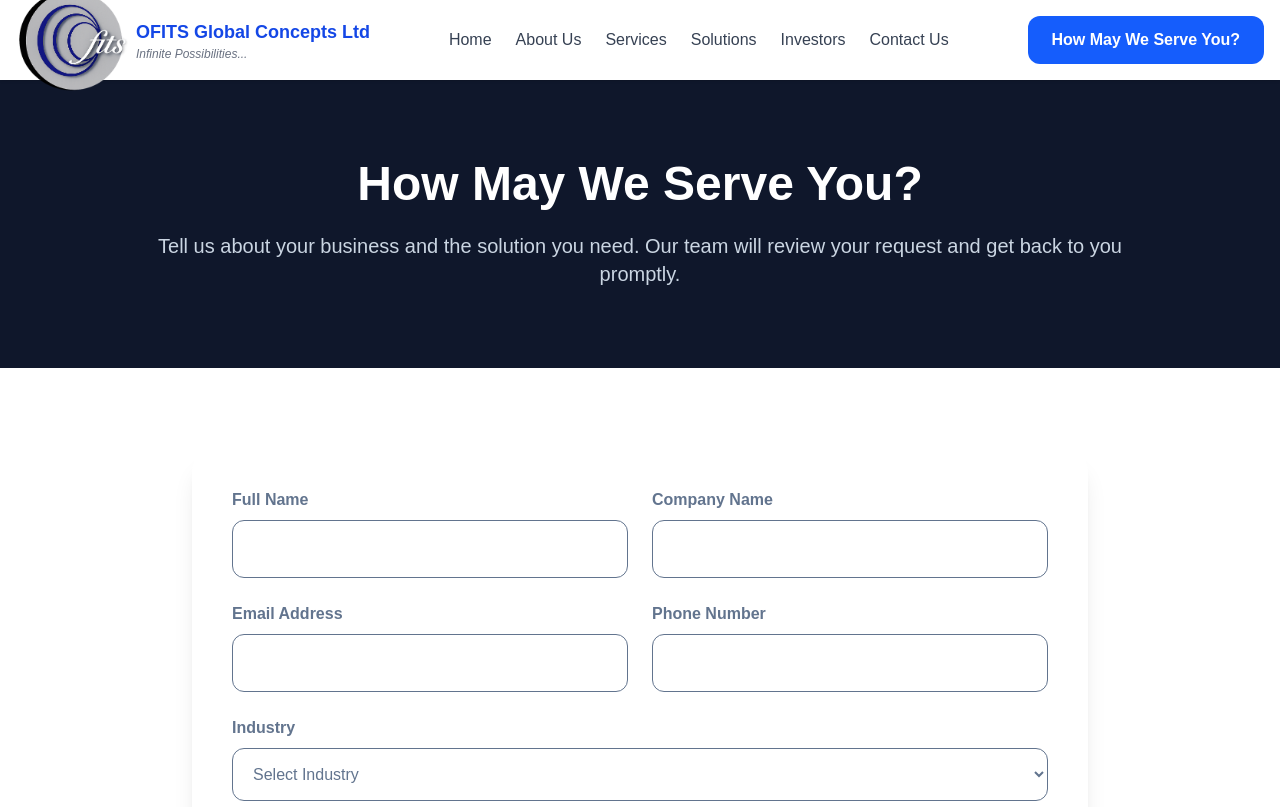
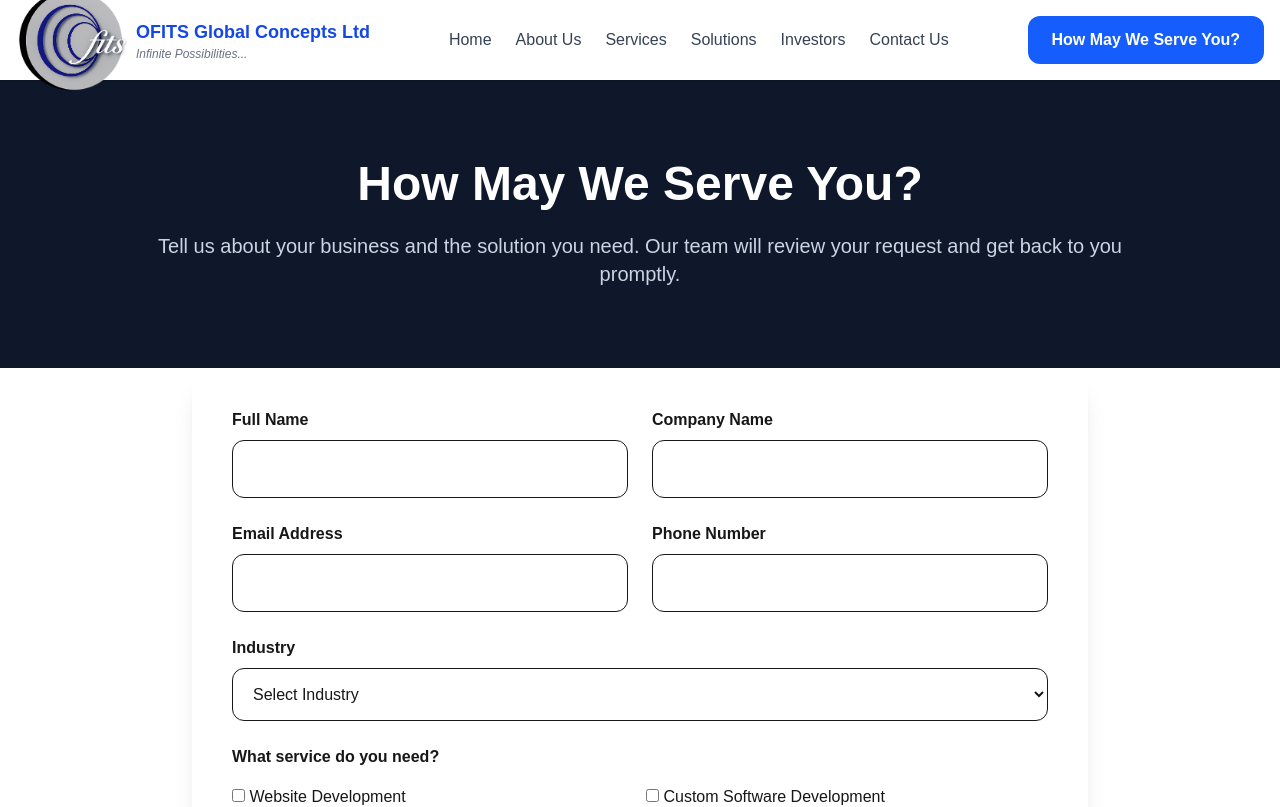
Before and after one commit to DELOGS/ofitsglobal-website, a Next.js app: page /request in a window 1280 px wide. Shown: the top 807 px of the page. Built offline with nearby package versions, Linux system fonts and the light colour scheme.

Commit message:
improve request page

```diff
--- a/app/request/page.tsx
+++ b/app/request/page.tsx
@@ -71,10 +71,9 @@ export default function RequestPage() {
         </section>
 
         {/* Form */}
-        <section className="py-20 bg-gray-20 text-slate-500">
-          <div className="max-w-4xl mx-auto bg-white rounded-3xl shadow-xl p-10">
+           <div className="max-w-4xl mx-auto bg-white rounded-3xl shadow-xl p-10">
             {success && (
-        <div className="mb-6 rounded-xl border border-green-200 bg-green-50 p-5">
+          <div className="mb-6 rounded-xl border border-green-200 bg-green-50 p-5">
           <h3 className="text-lg font-semibold text-green-700">
             ✅ Thank you!
           </h3>
@@ -310,7 +309,6 @@ export default function RequestPage() {
             </form>
 
           </div>
-        </section>
 
         <Footer />
       </>
```
